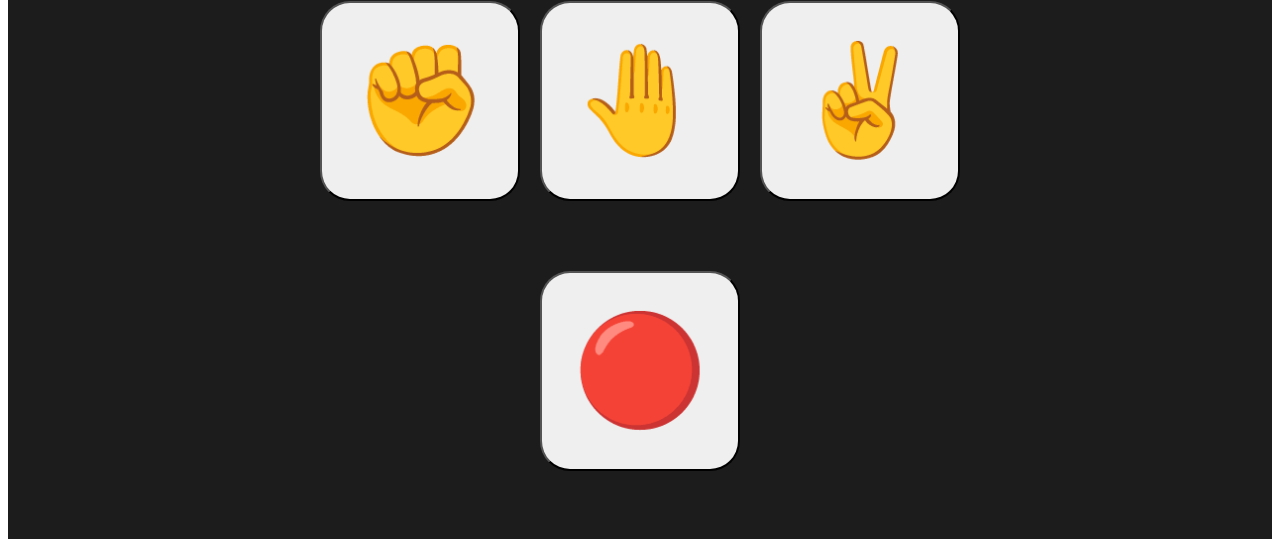
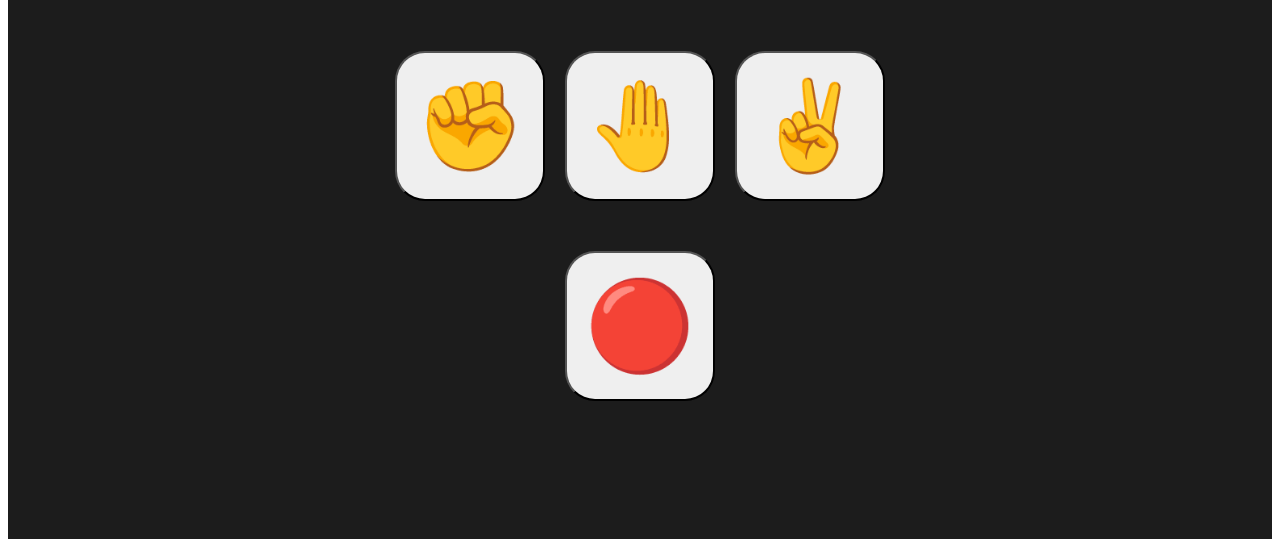
Before and after one commit to Vimu26/Rock-Paper-Scissors---JS, a plain HTML site: page index.html in a window 1280 px wide. Shown: the part 253-800 px from the top of the page. Drawn offline with Linux system fonts and the light colour scheme.

Commit message:
fixes done

```diff
--- a/styles.css
+++ b/styles.css
@@ -20,12 +20,12 @@
   gap: 20px;
 }
 .rpsButton {
-  height: 200px;
-  width: 200px;
-  font-size: 108px;
+  height: 150px;
+  width: 150px;
+  font-size: 88px;
   border-radius: 30px;
   cursor: pointer;
-  margin-top: 50px;
+  margin-top: 30px;
 }
 .results {
   font-size: 2rem;
```
